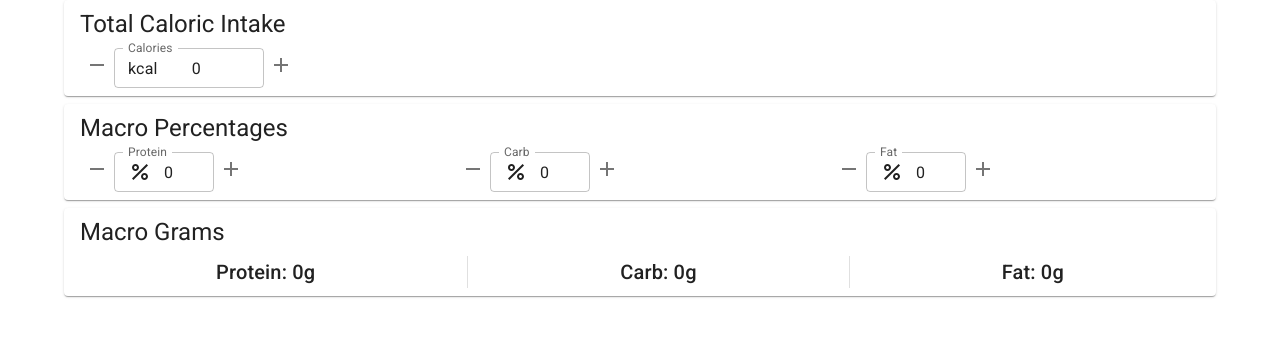
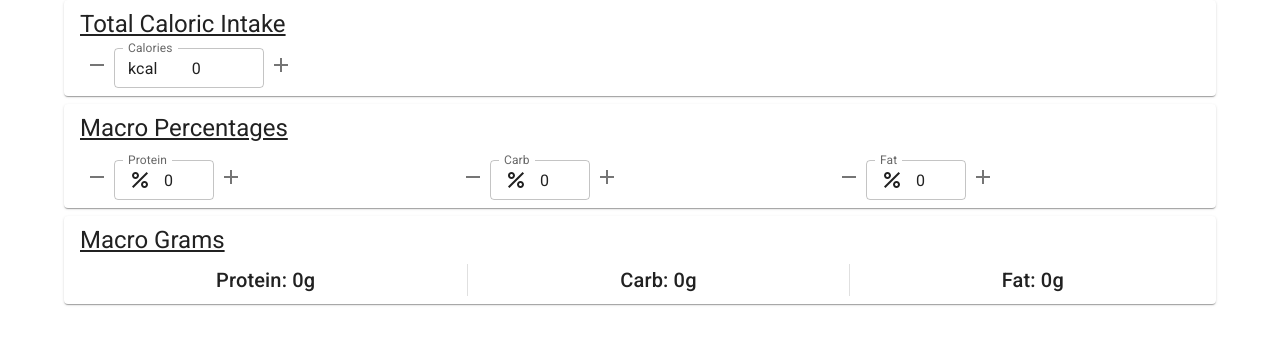
Before and after one commit to andrewdieppa/caloriculator, a React (Create React App) app: page / in a window 1280 px wide. Shown: the top 344 px of the page. Built offline with nearby package versions, Linux system fonts and the light colour scheme.

Commit message:
clean up some import statements

```diff
--- a/src/components/MacroGrams/MacroGrams.js
+++ b/src/components/MacroGrams/MacroGrams.js
@@ -1,4 +1,5 @@
 import { useEffect } from 'react';
+import SectionTitle from '../Reusable/SectionTitle/SectionTitle';
 import { Typography, Paper, Stack, Divider } from '@mui/material';
 import { useSelector, useDispatch } from 'react-redux';
 import { setGrams } from '../../store/calorieDataSlice';
@@ -30,9 +31,9 @@ const MacroGrams = () => {
 
   return (
     <Paper sx={{ px: 2, py: 1 }}>
-      <Typography variant="h5" component="h4" sx={{ mb: 1 }}>
+      <SectionTitle variant="h5" component="h4" sx={{ mb: 1 }}>
         Macro Grams
-      </Typography>
+      </SectionTitle>
       <Stack
         direction={{ xs: 'column', sm: 'row' }}
         justifyContent="space-evenly"
--- a/src/components/MacroPercentages/MacroPercentages.js
+++ b/src/components/MacroPercentages/MacroPercentages.js
@@ -1,6 +1,7 @@
 import Counter from '../Reusable/Counter/Counter';
-import { Paper, Grid, Typography } from '@mui/material';
-import { Percent } from '@mui/icons-material';
+import SectionTitle from '../Reusable/SectionTitle/SectionTitle';
+import { Paper, Grid } from '@mui/material';
+import Percent from '@mui/icons-material/Percent';
 import { useSelector, useDispatch } from 'react-redux';
 import {
   incrementProtein,
@@ -21,9 +22,9 @@ const MacroPercentages = () => {
     <Paper sx={{ px: 2, py: 1 }}>
       <Grid container spacing={1} justifyContent="space-evenly">
         <Grid item xs={12}>
-          <Typography variant="h5" component="h4">
+          <SectionTitle variant="h5" component="h4">
             Macro Percentages
-          </Typography>
+          </SectionTitle>
         </Grid>
         <Grid item xs={12} sm={4}>
           <Counter
--- a/src/components/Reusable/Counter/Counter.js
+++ b/src/components/Reusable/Counter/Counter.js
@@ -1,4 +1,5 @@
-import { Remove, Add } from '@mui/icons-material';
+import Remove from '@mui/icons-material/Remove';
+import Add from '@mui/icons-material/Add';
 
 import { Box, IconButton, Stack, TextField } from '@mui/material';
 
--- /dev/null
+++ b/src/components/Reusable/SectionTitle/SectionTitle.js
@@ -0,0 +1,15 @@
+import Typography from '@mui/material/Typography';
+
+const SectionTitle = ({ children }) => {
+  return (
+    <Typography
+      variant="h5"
+      component="h4"
+      sx={{ mb: 1, textDecoration: 'underline' }}
+    >
+      {children}
+    </Typography>
+  );
+};
+
+export default SectionTitle;
--- a/src/components/TotalCalories/TotalCalories.js
+++ b/src/components/TotalCalories/TotalCalories.js
@@ -1,5 +1,6 @@
 import Counter from '../Reusable/Counter/Counter';
-import { Paper, Typography } from '@mui/material';
+import SectionTitle from '../Reusable/SectionTitle/SectionTitle';
+import Paper from '@mui/material/Paper';
 import { useSelector, useDispatch } from 'react-redux';
 import {
   incrementCalories,
@@ -12,9 +13,9 @@ const TotalCalories = () => {
 
   return (
     <Paper sx={{ px: 2, py: 1 }}>
-      <Typography variant="h5" component="h4" sx={{ mb: 1 }}>
+      <SectionTitle variant="h5" component="h4" sx={{ mb: 1 }}>
         Total Caloric Intake
-      </Typography>
+      </SectionTitle>
       <Counter
         label="Calories"
         value={totalCalories}
```
